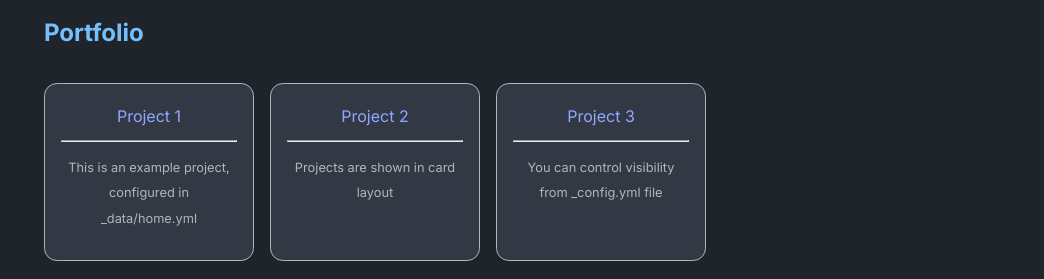
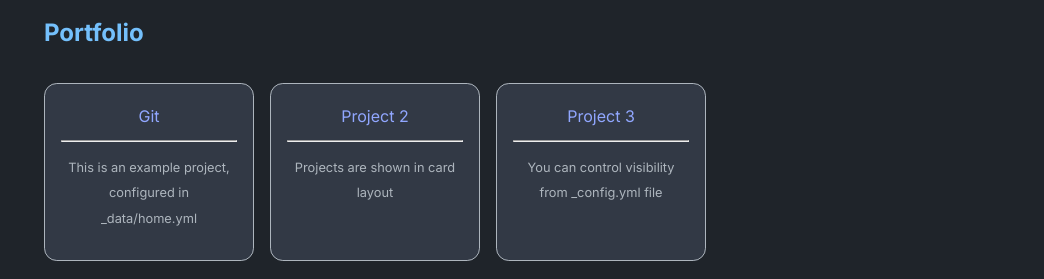
Before and after one commit to stackbit-projects/devilsdesigns-33adc, a Jekyll site: the page built from index.md, in a window 1280 px wide. Shown: the part 356-635 px from the top of the page, without its empty margins (236-1280 px from the left). Built offline with Jekyll 4.4.1, drawn with Linux system fonts in a browser that asks for light colours.

Commit message:
home.yml: updated title in project_entries

```diff
--- a/_data/home.yml
+++ b/_data/home.yml
@@ -8,7 +8,7 @@ navbar_entries:
   - title: lorem-ipsum
     url: lorem-ipsum
 project_entries:
-  - title: Project 1
+  - title: Git
     url: overview-post
     desc: 'This is an example project, configured in _data/home.yml'
   - title: Project 2
```
